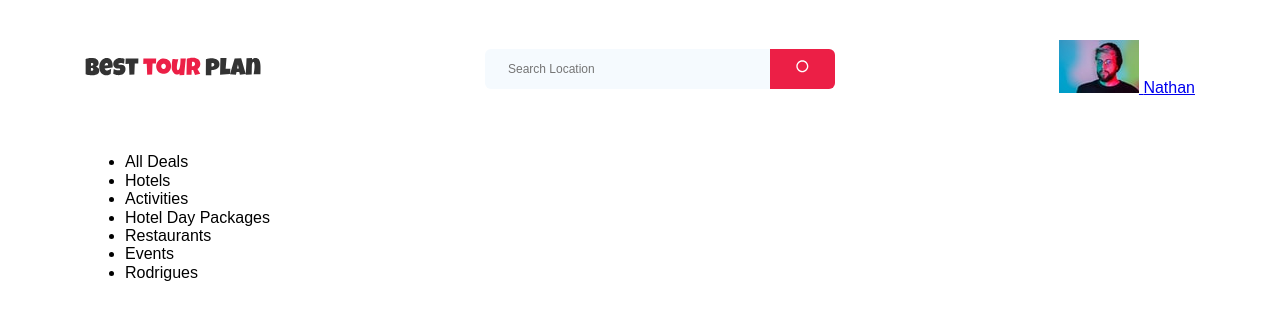
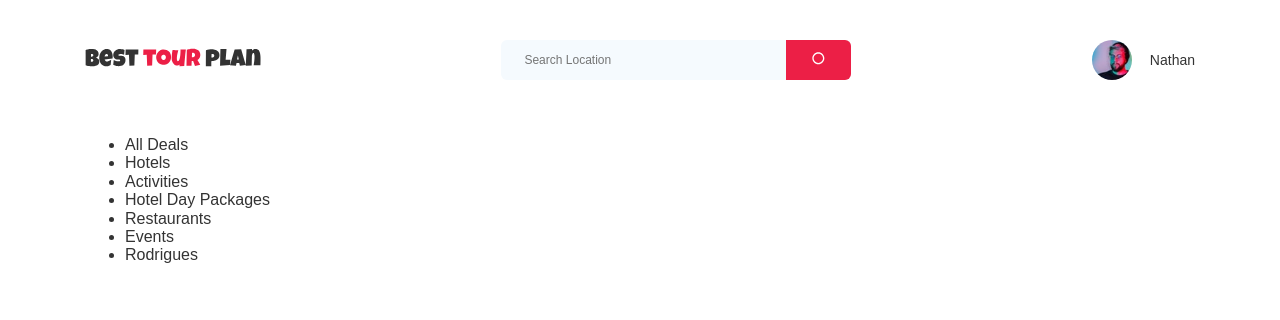
Before and after one commit to viorica2020/tour-plan, a plain HTML site: page index.html in a window 1280 px wide. Drawn offline with Linux system fonts and the light colour scheme; a web font is replaced by a local one.

Commit message:
fix: working header

```diff
--- a/sass/_settings.sass
+++ b/sass/_settings.sass
@@ -3,6 +3,6 @@
 body
   font-family: 'Muli', sans-serif
   color: $text-color
-  .container
-    max-width: 1110px
-    margin: auto
+.container
+  max-width: 1110px
+  margin: auto
--- a/sass/_var.sass
+++ b/sass/_var.sass
@@ -1,2 +1,2 @@
-// $primary:#EC1F46
-$text-color:#333333
+$primary: #ec1f46
+$text-color: #333333
--- a/sass/blocks/_header.sass
+++ b/sass/blocks/_header.sass
@@ -6,7 +6,7 @@
     justify-content: space-between
     padding-top: 40px
     padding-bottom: 40px
-  &__search
+  &-search
     margin-right: auto
     margin-left: 108px
 .search
@@ -31,7 +31,7 @@
     width: 65px
     height: 100%
     border: none
-    background-color: #EC1F46
+    background-color: $primary
 .user
   display: flex
   align-items: center
@@ -45,3 +45,4 @@
     font-size: 14px
     line-height: 18px
     margin-left: 18px
+    color: $text-color
```
Also changed, not shown: css/style.css, 1 other file.
